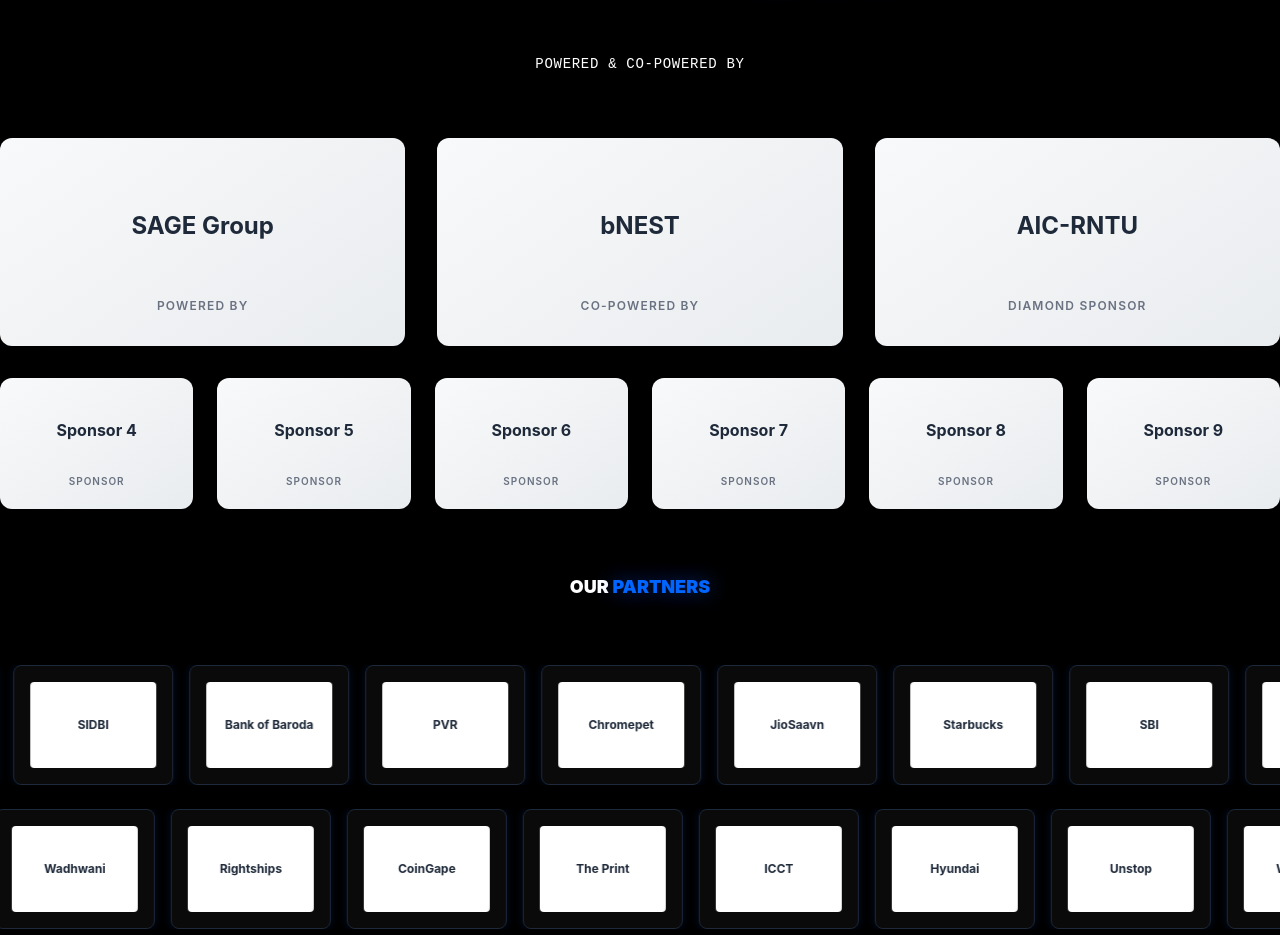
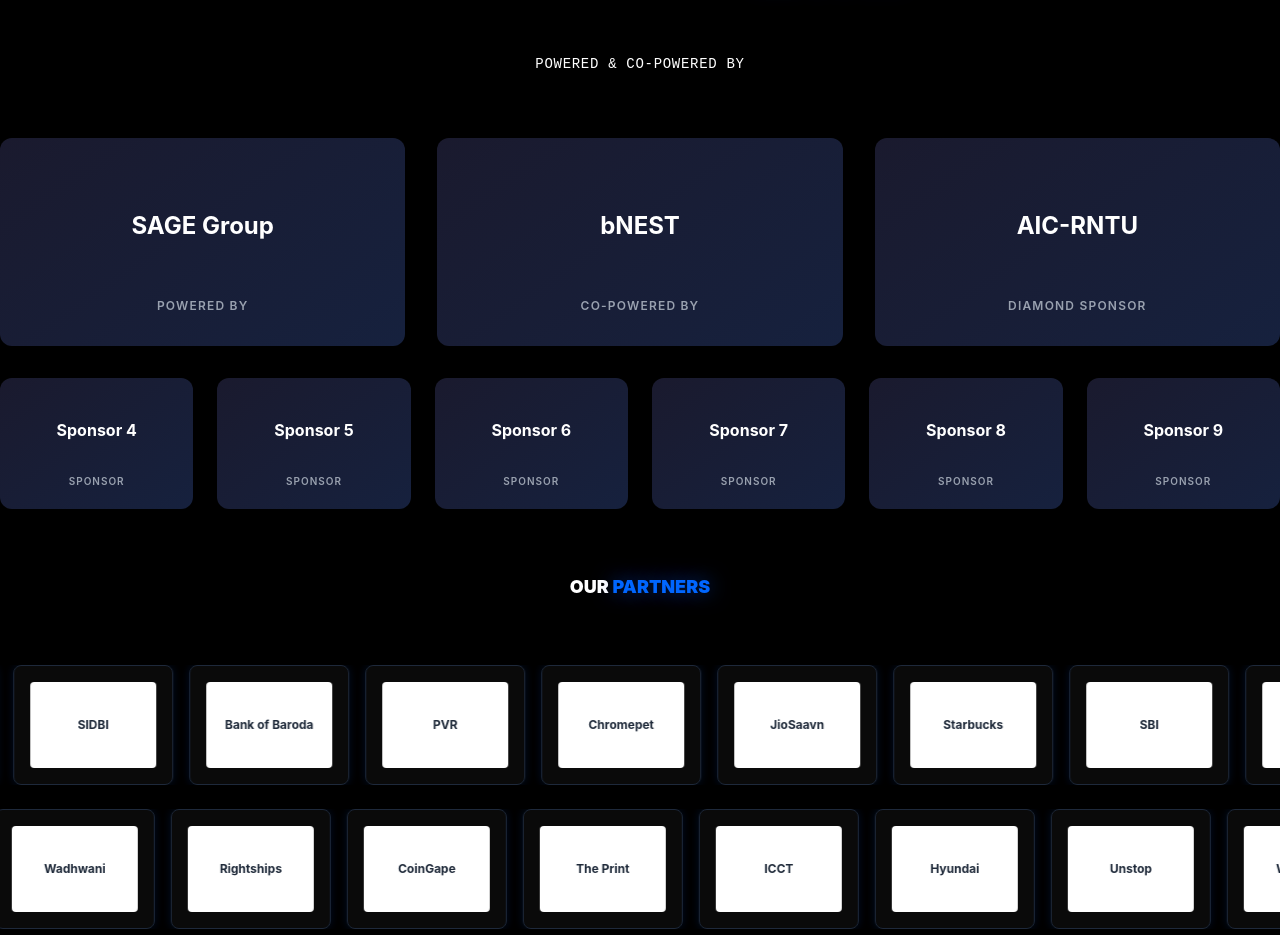
Before and after one commit to Ansh-mick27/AIIHFound_E_summit, a Next.js app: page / in a window 1280 px wide. Shown: the part 3460-4395 px from the top of the page. Built offline with nearby package versions, Linux system fonts and the light colour scheme.

Commit message:
Switch sponsor cards to dark background with light text

```diff
--- a/src/components/PoweredBySection.tsx
+++ b/src/components/PoweredBySection.tsx
@@ -62,7 +62,7 @@
                             transition={{ delay: index * 0.1 }}
                             className="rounded-xl text-center cursor-pointer"
                             style={{
-                                background: 'linear-gradient(145deg, #f8f9fa, #e9ecef)',
+                                background: 'linear-gradient(145deg, #1a1a2e, #16213e)',
                                 padding: '2rem 1.5rem',
                                 boxShadow: '0 2px 12px rgba(0, 0, 0, 0.08)',
                                 transition: 'transform 300ms ease-in-out, box-shadow 300ms ease-in-out',
@@ -77,9 +77,9 @@
                             }}
                         >
                             <div className="h-28 flex items-center justify-center mb-4">
-                                <span className="text-2xl font-bold text-gray-800">{sponsor.name}</span>
+                                <span className="text-2xl font-bold text-white">{sponsor.name}</span>
                             </div>
-                            <p className="text-xs uppercase tracking-widest text-gray-500 font-semibold">
+                            <p className="text-xs uppercase tracking-widest text-gray-400 font-semibold">
                                 {sponsor.type}
                             </p>
                         </motion.div>
@@ -97,7 +97,7 @@
                             transition={{ delay: index * 0.08 }}
                             className="rounded-xl text-center cursor-pointer"
                             style={{
-                                background: 'linear-gradient(145deg, #f8f9fa, #e9ecef)',
+                                background: 'linear-gradient(145deg, #1a1a2e, #16213e)',
                                 padding: '1.25rem 1rem',
                                 boxShadow: '0 2px 12px rgba(0, 0, 0, 0.08)',
                                 transition: 'transform 300ms ease-in-out, box-shadow 300ms ease-in-out',
@@ -112,9 +112,9 @@
                             }}
                         >
                             <div className="h-16 flex items-center justify-center mb-3">
-                                <span className="text-base font-bold text-gray-800">{sponsor.name}</span>
+                                <span className="text-base font-bold text-white">{sponsor.name}</span>
                             </div>
-                            <p className="text-[10px] uppercase tracking-widest text-gray-500 font-semibold">
+                            <p className="text-[10px] uppercase tracking-widest text-gray-400 font-semibold">
                                 {sponsor.type}
                             </p>
                         </motion.div>
```
